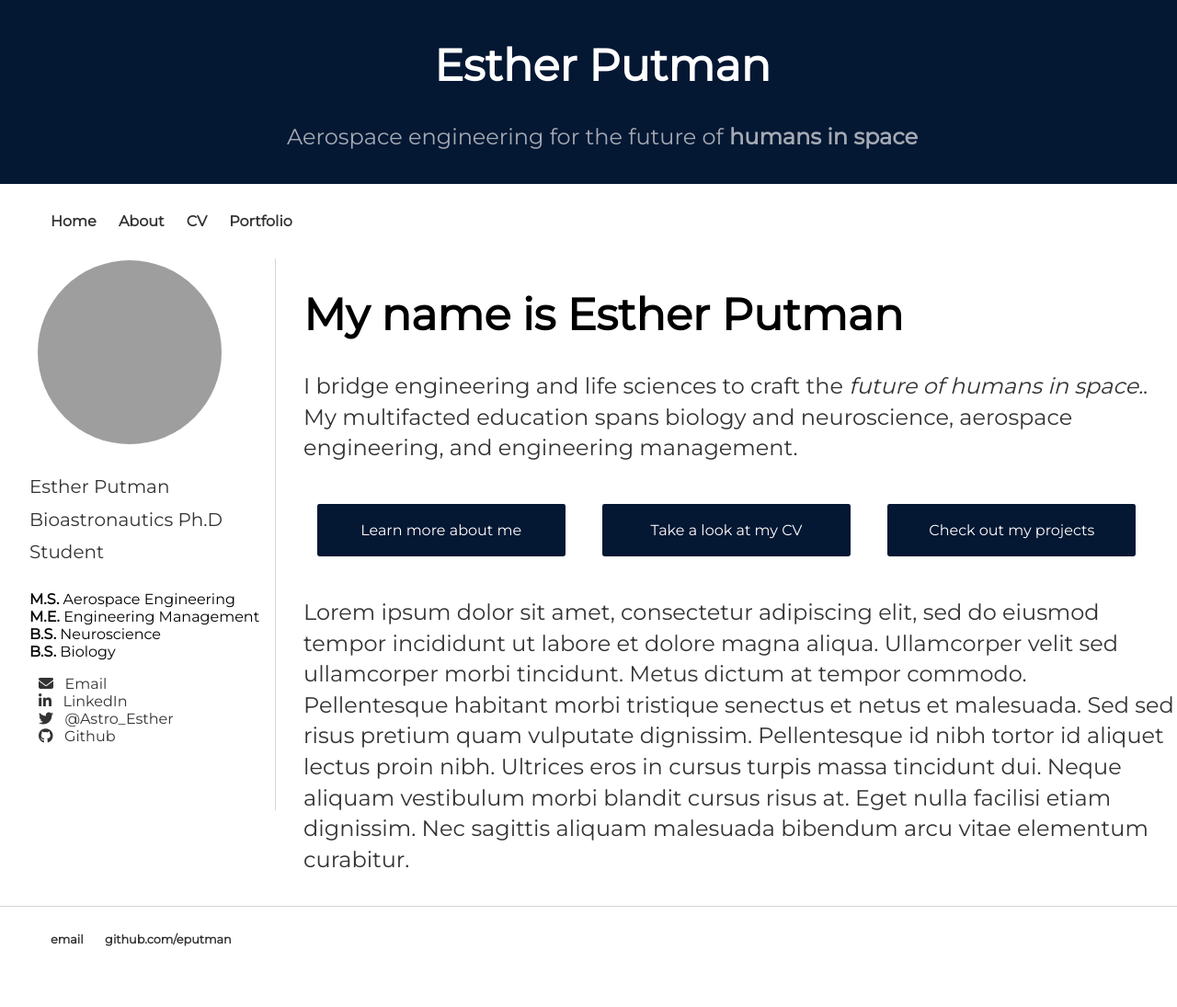
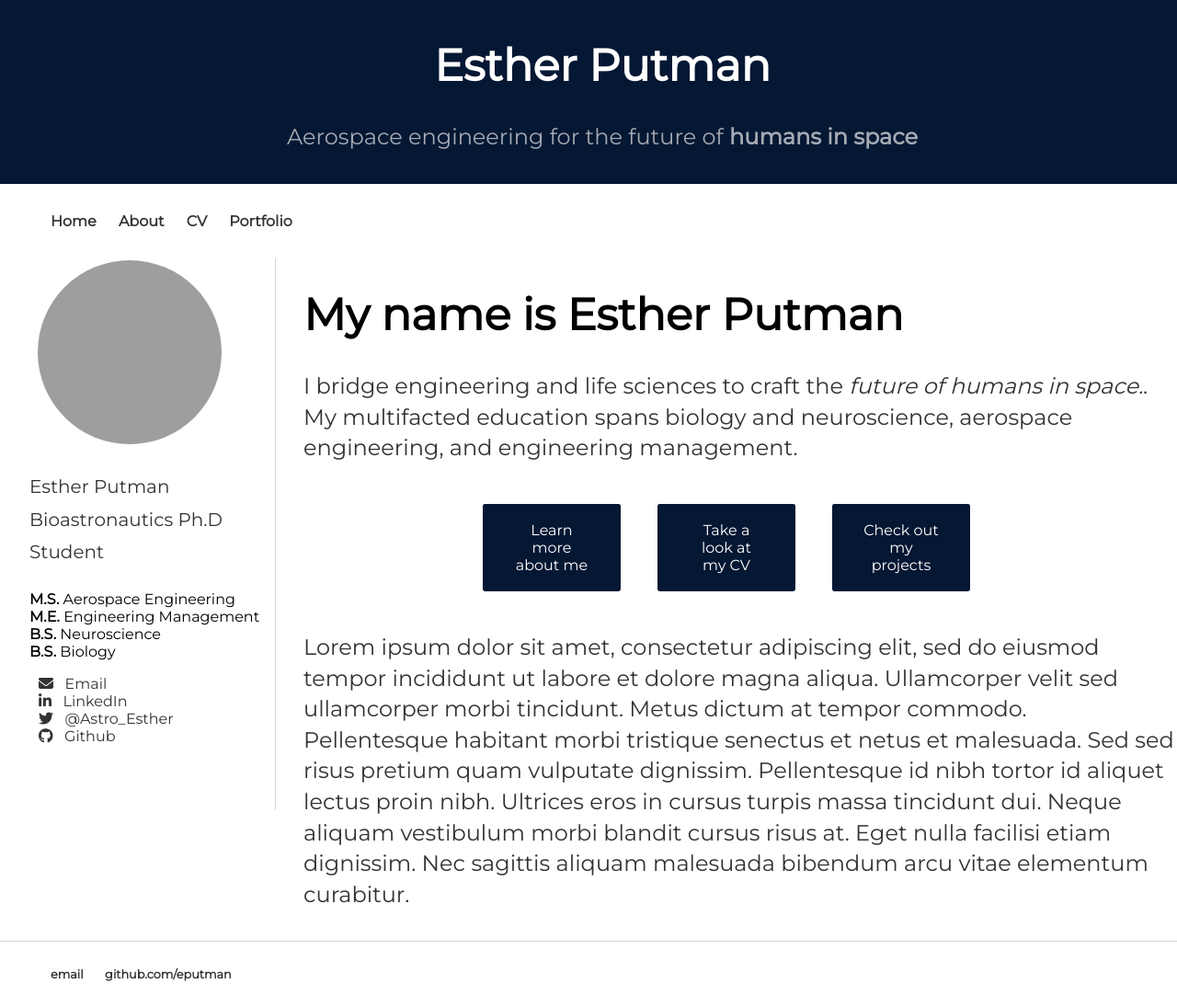
Before and after one commit to eputman/eputman.github.io, a Jekyll site: the page built from index.html, in a window 1280 px wide and 1095 px high. Shown: the whole window at 92% size. Built offline with Jekyll 4.4.1, drawn with Linux system fonts in a browser that asks for light colours; nearby versions of some CDN libraries; grey boxes are pictures that could not be loaded.

Commit message:
Fix flexbox justify

```diff
--- a/css/main.css
+++ b/css/main.css
@@ -25,10 +25,11 @@
 }
 .flex-container {
   display: flex;
+  justify-content: center;
   flex-wrap: nowrap;
 }
 .flex-container .box {
-  width: 50%;
+  width: 150px;
   background-color: #041733;
   margin: 20px;
   border-radius:0.15em;
```
